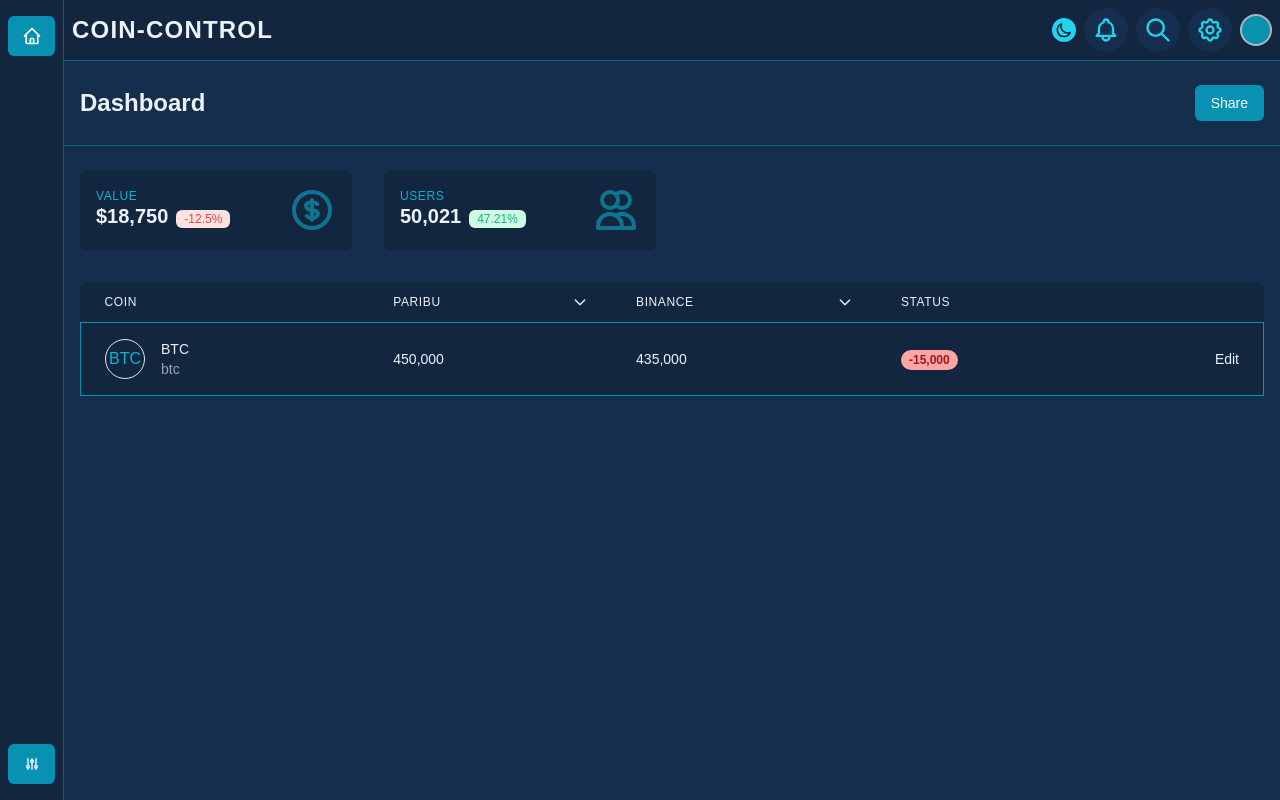
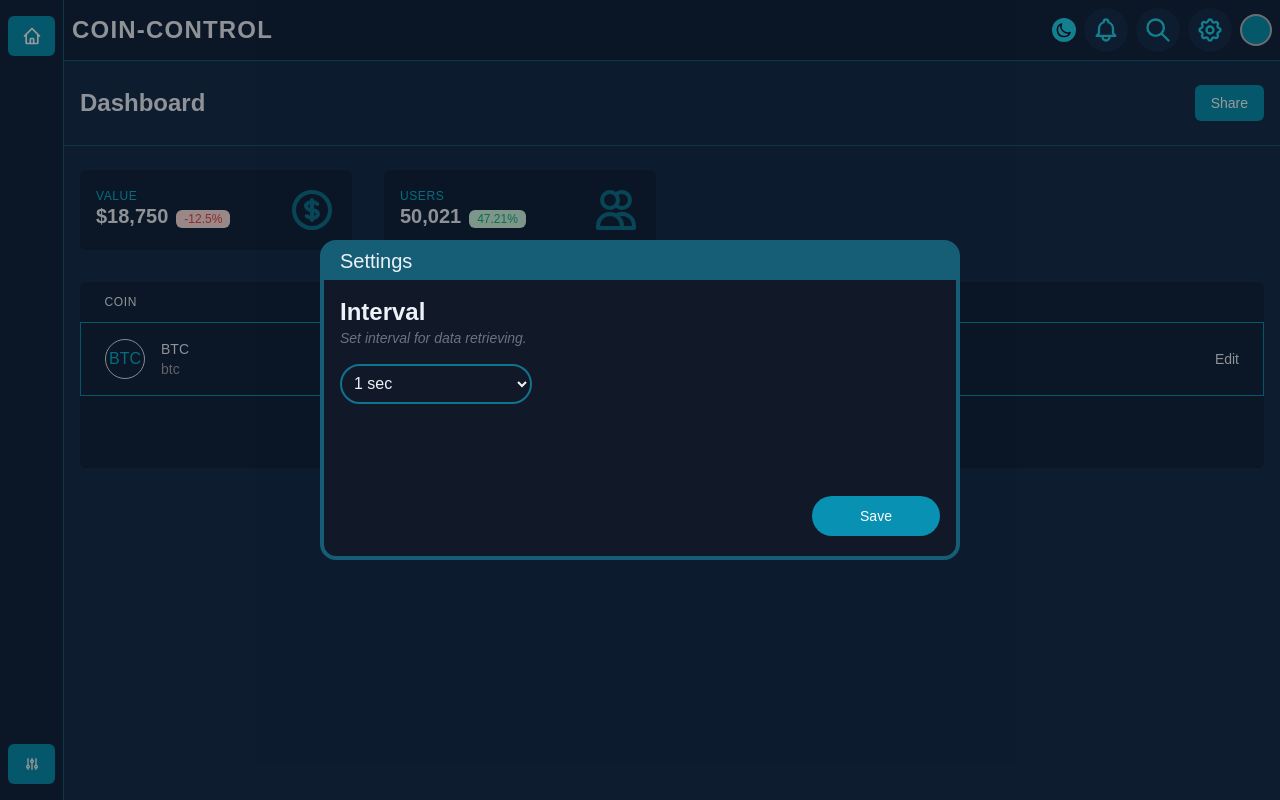
Before and after one commit to movwf/coin-control, a Next.js app: page / in a window 1280 px wide. Built offline with nearby package versions, Linux system fonts and the light colour scheme.

Commit message:
UI Element Created -> Table Settings Modal

```diff
--- a/components/Layout/Drawer/Backdrop.tsx
+++ b/components/Layout/Drawer/Backdrop.tsx
@@ -9,7 +9,7 @@ function Backdrop({ toggle }) {
       // x-transition:leave-end="opacity-0"
       hidden={!toggle}
       //@click="isSettingsPanelOpen = false"
-      className="fixed inset-0 z-10 bg-black bg-opacity-40"
+      className="transition duration-500 ease-in-out fixed inset-0 z-10 bg-black bg-opacity-40"
       //style="opacity: 0.5"
       aria-hidden="true"
     ></div>
--- /dev/null
+++ b/components/UI/Modal/index.tsx
@@ -0,0 +1,77 @@
+import { Dispatch, SetStateAction } from "react";
+
+interface IToggle {
+  toggle: {
+    state: {
+      "market-1": boolean;
+      "market-2": boolean;
+      "add-coin": boolean;
+    };
+    action: Dispatch<
+      SetStateAction<{
+        "market-1": boolean;
+        "market-2": boolean;
+        "add-coin": boolean;
+      }>
+    >;
+  };
+}
+
+function index({ toggle }: IToggle) {
+  return (
+    <div
+      className="h-full w-full transition duration-500 ease-in-out fixed inset-0 z-10 flex flex-row justify-center items-center"
+      aria-hidden="true"
+    >
+      <div className="w-1/2 h-2/5 rounded-2xl bg-gray-900 border-4 border-primary-darker flex flex-col">
+        <div className="row w-full h-10 text-primary-dark dark:text-light bg-primary-darker rounded-t-lg border-b-2 border-primary-darker flex flex-col justify-center">
+          <span className="ml-4 row text-xl">Settings</span>
+        </div>
+        <div className="row h-full w-full text-primary-dark dark:text-light flex flex-col">
+          {/* children */}
+          <span className="row mt-4 ml-4 font-extrabold text-2xl">
+            Interval
+          </span>
+          <span className="row text-gray-500 italic text-sm ml-4">
+            Set interval for data retrieving.
+          </span>
+          <select
+            name="interval"
+            id="interval"
+            className="row w-48 h-10 mt-4 ml-4 p-2  rounded-3xl outline-none border-2 border-primary-dark bg-transparent appearance-non"
+          >
+            <option value="1000" className="bg-black">
+              1 sec
+            </option>
+            <option value="2000" className="bg-black">
+              2 sec
+            </option>
+            <option value="3000" className="bg-black">
+              3 sec
+            </option>
+            <option value="4000" className="bg-black">
+              4 sec
+            </option>
+            <option value="5000" className="bg-black">
+              5 sec
+            </option>
+          </select>
+
+          <div
+            className="row w-32 h-10 mr-4 mb-5 mt-auto ml-auto text-sm text-white rounded-full bg-primary hover:bg-primary-dark focus:outline-none focus:ring focus:ring-primary focus:ring-offset-1 focus:ring-offset-white dark:focus:ring-offset-dark flex flex-row justify-center items-center pointer-cursor"
+            onClick={() => {
+              toggle.action({
+                ...toggle.state,
+                "add-coin": !toggle.state["add-coin"],
+              });
+            }}
+          >
+            Save
+          </div>
+        </div>
+      </div>
+    </div>
+  );
+}
+
+export default index;
--- a/components/UI/Table/index.tsx
+++ b/components/UI/Table/index.tsx
@@ -1,6 +1,9 @@
 import { useState } from "react";
+import Modal from "../Modal";
 import TableRow from "./TableRow";
-import { ChevronDownIcon } from "@heroicons/react/outline";
+import Backdrop from "../../Layout/Drawer/Backdrop";
+import { ChevronDownIcon, PlusIcon } from "@heroicons/react/outline";
+
 const CoinData = [
   {
     name: "BTC",
@@ -16,6 +19,7 @@ function index() {
   const [menuOpen, setMenuOpen] = useState({
     "market-1": false,
     "market-2": false,
+    "add-coin": true,
   });
   return (
     <div className="h-full bg-white rounded-md dark:bg-darker">
@@ -133,9 +137,31 @@ function index() {
           </tr>
         </thead>
         <tbody className="text-primary-dark dark:text-primary-light ">
-          <TableRow {...CoinData[0]} />
+          {CoinData?.map((coin) => (
+            <TableRow {...coin} />
+          ))}
         </tbody>
       </table>
+      <div className="m-4 h-15 w-full flex flex-row justify-center items-center">
+        <div
+          className="transition duration-500 ease-in-out bg-primary-dark hover:bg-primary-darker h-10 w-40 text-primary-darker dark:text-light rounded-full flex flex-row justify-center items-center flex-nowrap"
+          onClick={() => {
+            setMenuOpen({
+              ...menuOpen,
+              "add-coin": !menuOpen["add-coin"],
+            });
+          }}
+        >
+          <span className="col mr-2">
+            <PlusIcon className="w-6 h-6" />
+          </span>
+          <span className="col"> Add New Coin</span>
+        </div>
+      </div>
+      <Backdrop {...{ toggle: menuOpen["add-coin"] }} />
+      {menuOpen["add-coin"] && (
+        <Modal toggle={{ state: menuOpen, action: setMenuOpen }} />
+      )}
     </div>
   );
 }
```
